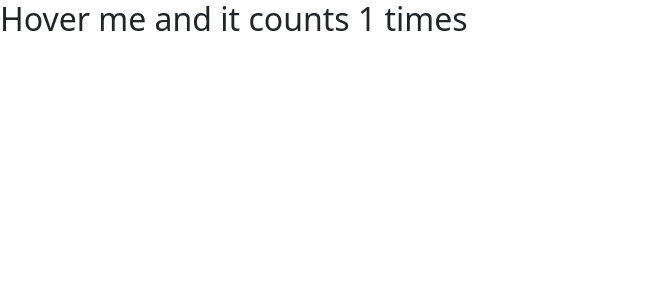
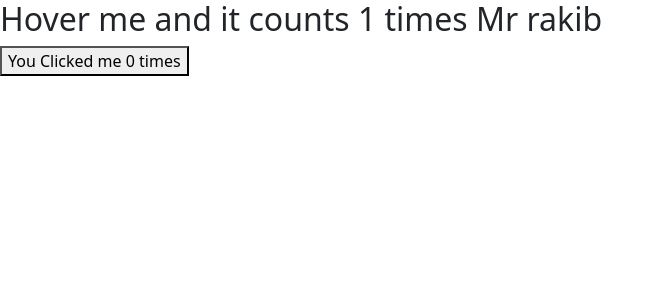
Before and after one commit to rakibsxyz/ReactJS, a React (Create React App) app in the folder reactlearning/: page / in a window 1280 px wide. Shown: the top 300 px of the page, without its empty margins (0-664 px from the left). Built offline with nearby package versions, Linux system fonts and the light colour scheme.

Commit message:
HOC completed

```diff
--- a/reactlearning/src/Components/HOC/ClickCouner.tsx
+++ b/reactlearning/src/Components/HOC/ClickCouner.tsx
@@ -1,13 +1,14 @@
 import React, { useState } from 'react'
+import UpdatedComponent from './WithCounter'
 
-function ClickCouner() {
+function ClickCouner(props:any) {
 
-    const [count, setCount] = useState<number>(0)
+
     return (
         <div>
-            <button onClick={()=> setCount(prevCount => prevCount + 1 )}>You Clicked me {count} times</button>
+            <button onClick={props.increment }>You Clicked me {props.count} times</button>
         </div>
     )
 }
 
-export default ClickCouner
+export default UpdatedComponent(ClickCouner)
--- a/reactlearning/src/Components/HOC/HocComponent.tsx
+++ b/reactlearning/src/Components/HOC/HocComponent.tsx
@@ -4,10 +4,10 @@ import HooverCounter from './HooverCounter'
 
 function HocComponent() {
     return (
-        <div>
-            {/* <ClickCouner /> */}
-            <HooverCounter />
-        </div>
+        <>
+      <HooverCounter/>
+      <ClickCouner />
+      </>
     )
 }
 
--- a/reactlearning/src/Components/HOC/HooverCounter.tsx
+++ b/reactlearning/src/Components/HOC/HooverCounter.tsx
@@ -1,12 +1,13 @@
 import React, { useState } from 'react'
+import UpdatedComponent from './WithCounter'
 
-function HooverCounter() {
-    const [count, setCount] = useState<number>(0)
+function  HooverCounter (props:any)  {
+
     return (
         <div>
-            <h2 onMouseOver={()=> setCount(prev => prev + 1 )}>Hover me and it counts {count} times</h2>
+            <h2 onMouseOver={ props.increment }>Hover me and it counts {props.count} times Mr {props.name}</h2>
         </div>
     )
 }
 
-export default HooverCounter
+export default UpdatedComponent(HooverCounter)
--- /dev/null
+++ b/reactlearning/src/Components/HOC/WithCounter.tsx
@@ -0,0 +1,20 @@
+import React, { useState } from 'react'
+
+const UpdatedComponent = (OriginalComponent: any) => {
+
+
+    const NewComponent = () => {
+
+        const increment = () => {
+            setCount(prevCount => prevCount + 1)
+        }
+
+        const [count, setCount] = useState<number>(0)
+        return <OriginalComponent name="rakib" count={count} increment={increment} />
+    }
+    return (
+        NewComponent
+    )
+}
+
+export default UpdatedComponent
--- a/reactlearning/src/index.tsx
+++ b/reactlearning/src/index.tsx
@@ -21,8 +21,8 @@ ReactDOM.render(
     <UseEffect /> */}
     {/* <UseRef /> */}
      {/* <UseMemo /> */}
-     {/* <HocComponent/> */}
-     <HooverCounter />
+     <HocComponent/>
+     {/* <HooverCounter /> */}
 
   </React.StrictMode>,
   document.getElementById('root')
```
